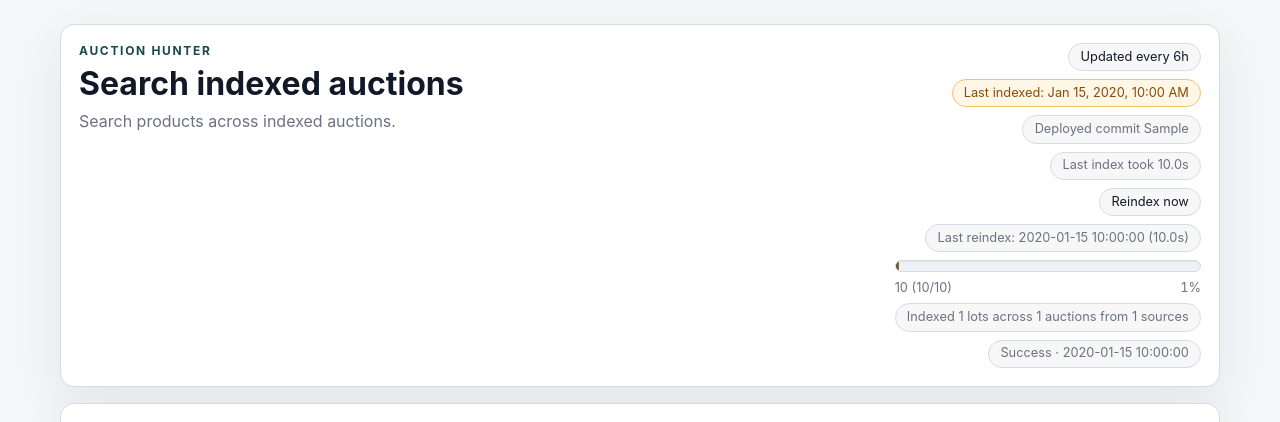
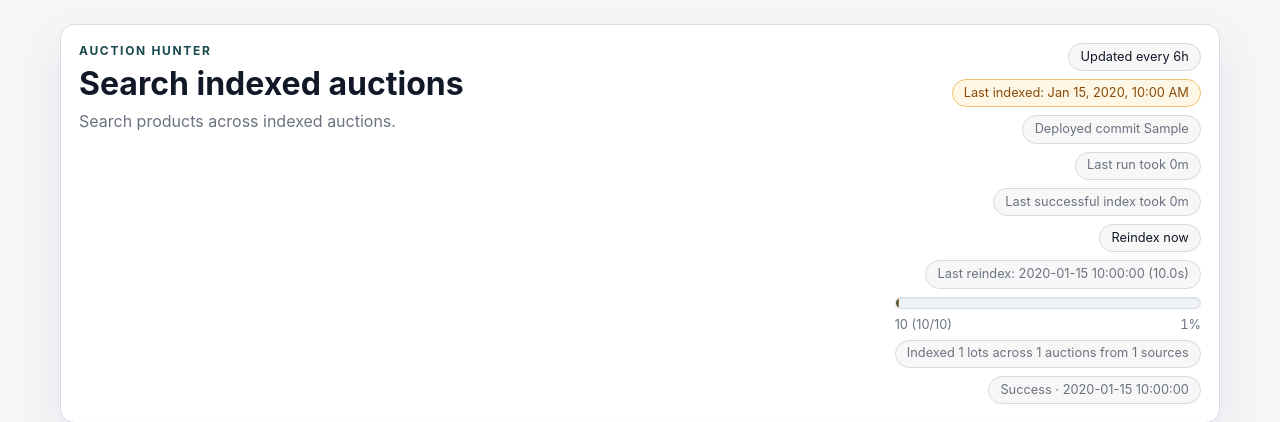
Before and after one commit to alisaleemh/auction-hunter, a Flask app: template templates/index.html in a window 1280 px wide. Shown: the top 422 px of the page. Run offline with Flask 3, Linux system fonts and the light colour scheme; the template is opened without the code that fills it: most values are stand-ins (such as "Sample title", 1, 10 or a date in 2020); grey boxes marked "Sample" are stand-in pictures; some libraries are stand-ins or nearby versions.

Commit message:
Show index durations in minutes

```diff
--- a/templates/index.html
+++ b/templates/index.html
@@ -27,7 +27,12 @@
           {% endif %}
           {% if metadata.last_run_duration_seconds is not none %}
             <span class="pill subtle">
-              Last index took {{ "%.1f"|format(metadata.last_run_duration_seconds) }}s
+              Last run took {{ "%.0f"|format((metadata.last_run_duration_seconds / 60) if metadata.last_run_duration_seconds < 3600 else (metadata.last_run_duration_seconds / 3600)) }}{{ "m" if metadata.last_run_duration_seconds < 3600 else "h" }}
+            </span>
+          {% endif %}
+          {% if metadata.last_success_duration_seconds is not none %}
+            <span class="pill subtle">
+              Last successful index took {{ "%.0f"|format((metadata.last_success_duration_seconds / 60) if metadata.last_success_duration_seconds < 3600 else (metadata.last_success_duration_seconds / 3600)) }}{{ "m" if metadata.last_success_duration_seconds < 3600 else "h" }}
             </span>
           {% endif %}
           <button type="button" class="pill action-pill" id="reindex-button">Reindex now</button>
```
